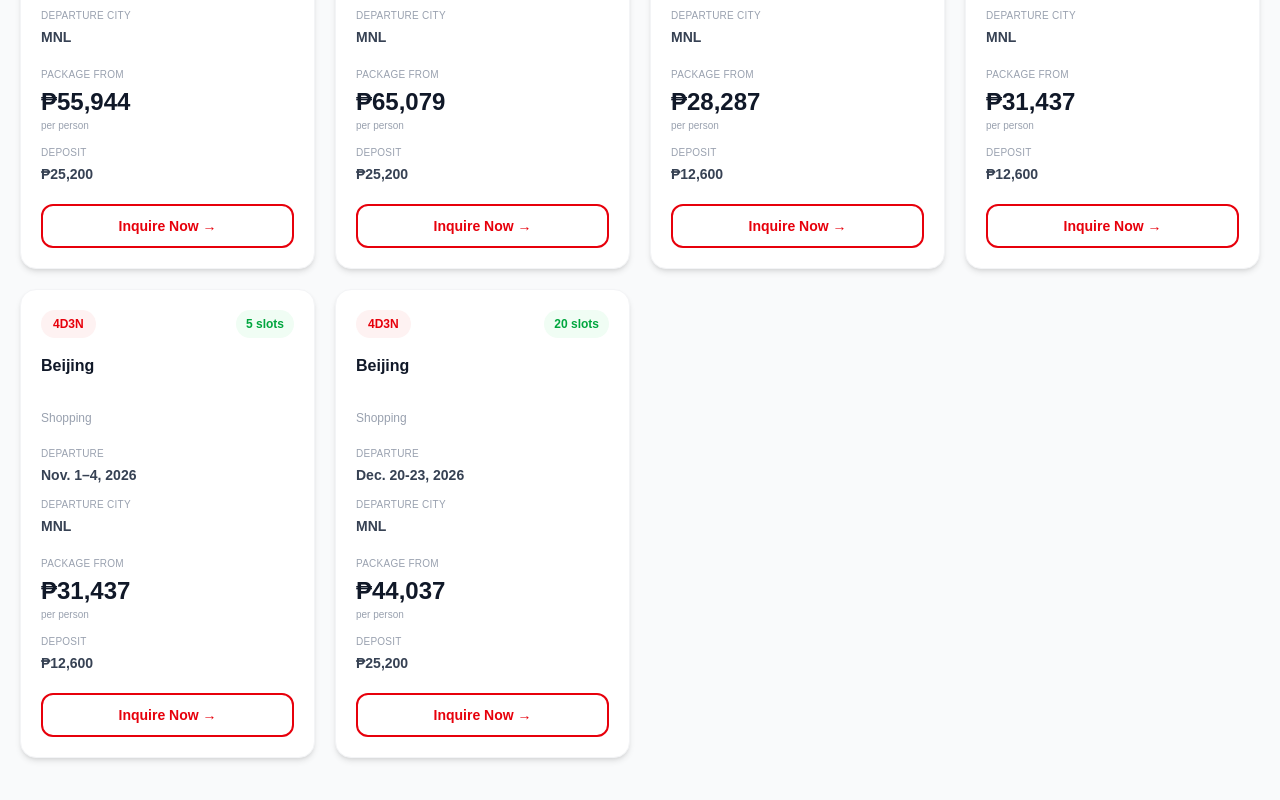
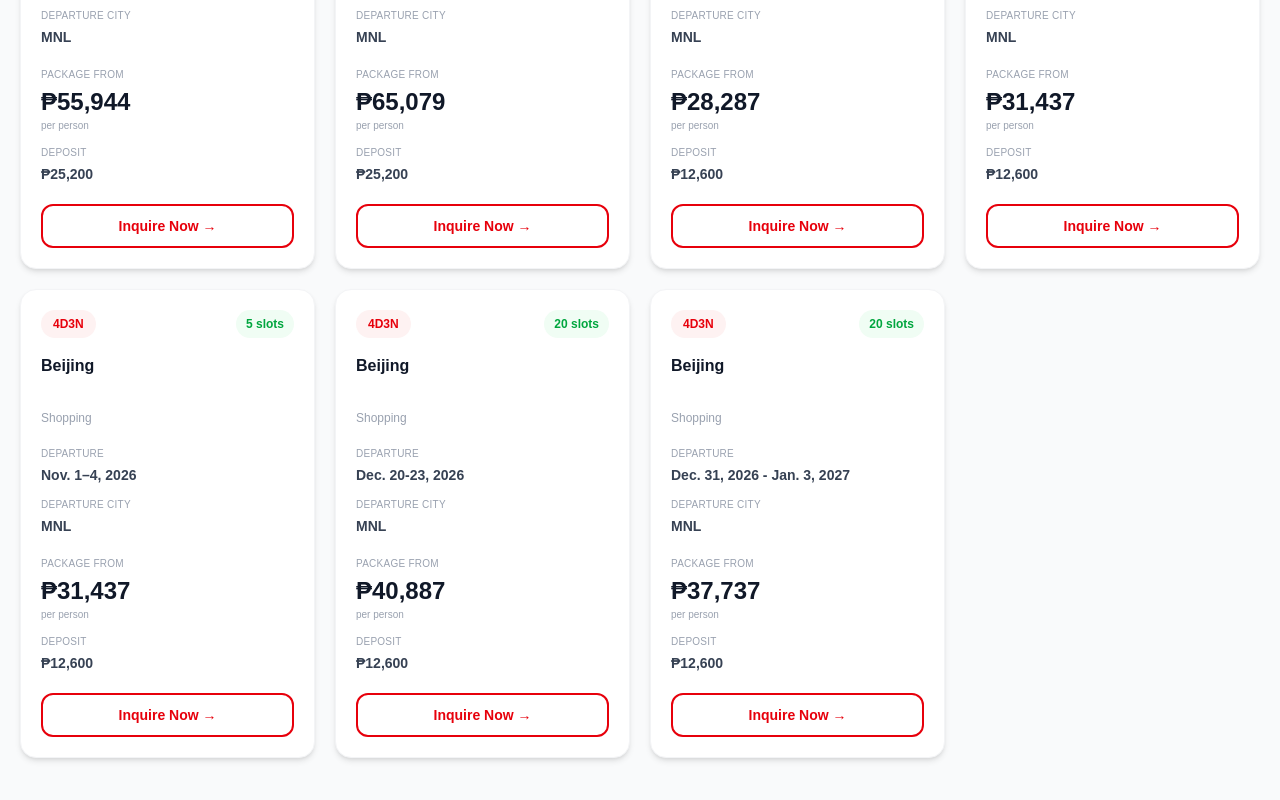
Before and after one commit to chingutravelandtours/chingu-website, a Next.js app: page /china-tours in a window 1280 px wide. Shown: the part 2474-3274 px from the top of the page. Built offline with nearby package versions, Linux system fonts and the light colour scheme.

Commit message:
Update page.tsx

```diff
--- a/app/china-tours/page.tsx
+++ b/app/china-tours/page.tsx
@@ -253,9 +253,20 @@ const packages: Package[] = [
   duration: "4D3N",
   dates: "Dec. 20-23, 2026",
   city: "MNL",
-  price: 699 * USD_TO_PHP,
+  price: 649 * USD_TO_PHP,
   slots: 20,
-  deposit: 400 * USD_TO_PHP,
+  deposit: 200 * USD_TO_PHP,
+},
+
+  {
+  title: "Beijing",
+  subtitle: "Shopping",
+  duration: "4D3N",
+  dates: "Dec. 31, 2026 - Jan. 3, 2027",
+  city: "MNL",
+  price: 599 * USD_TO_PHP,
+  slots: 20,
+  deposit: 200 * USD_TO_PHP,
 },
 ];
 
```
